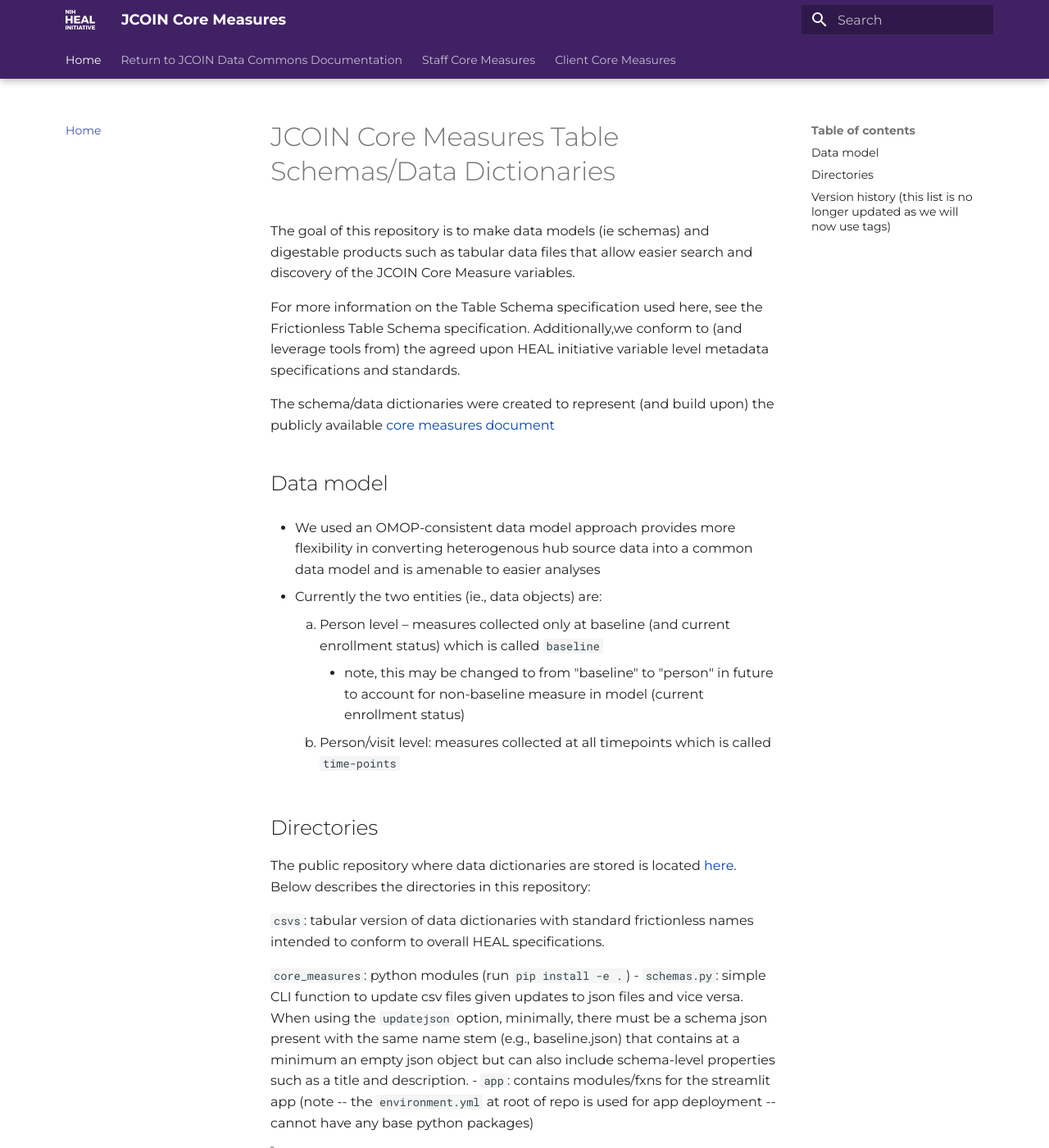
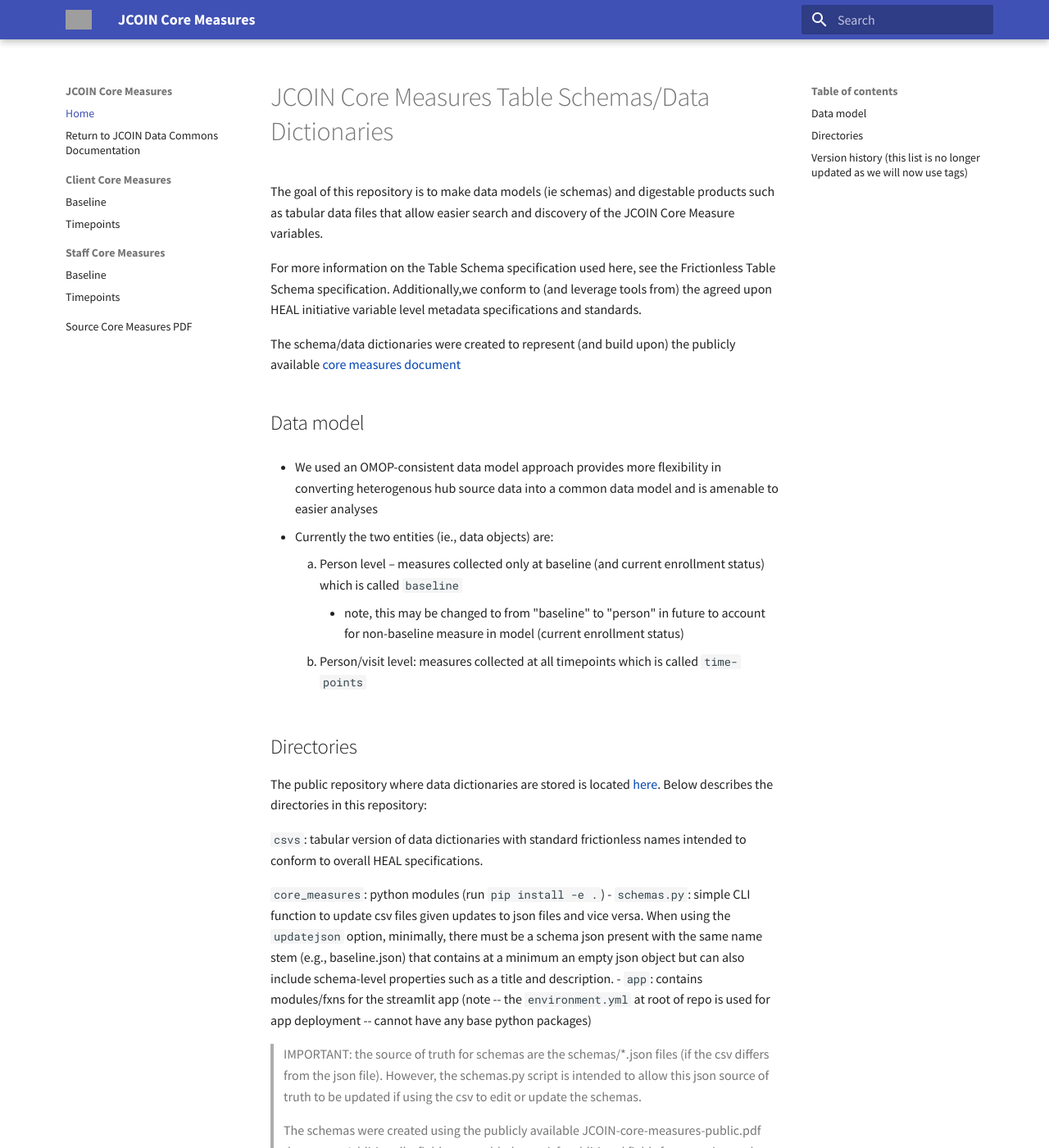
Before and after one commit to jcoin-maarc/JCOIN-Core-Measures, an MkDocs documentation site: the page built from docs/index.md, in a window 1280 px wide and 1400 px high. Shown: the whole window at 82% size. Built offline with MkDocs 1.6.1 and Material for MkDocs 9.7.7, drawn with Linux system fonts in a browser that asks for light colours; grey boxes are pictures that could not be loaded.

Commit message:
update to mkdocs yml

```diff
--- a/mkdocs.yml
+++ b/mkdocs.yml
@@ -4,23 +4,26 @@ site_url: https://jcoin-maarc.github.io/JCOIN-Core-Measures
 nav:
   - Home: index.md
   - Return to JCOIN Data Commons Documentation: https://jcoin-maarc.github.io/jdc-docs-public/
+  - Client Core Measures:
+    - Baseline: https://mbkranz-jcoin-core-measures-appmain-ah4ety.streamlit.app/table-schema-baseline
+    - Timepoints: https://mbkranz-jcoin-core-measures-appmain-ah4ety.streamlit.app/table-schema-time-points
   - Staff Core Measures:
-    - staff.md
-  - Client Core Measures:
-    - clients.md
+    - Baseline: https://mbkranz-jcoin-core-measures-appmain-ah4ety.streamlit.app/table-schema-staff-baseline
+    - Timepoints: https://mbkranz-jcoin-core-measures-appmain-ah4ety.streamlit.app/table-schema-staff-time-points
+  - Source Core Measures PDF: source.md
+
 theme:
   name: material
   palette:
-    scheme: heal_platform
+    scheme: jdc
   font:
-    text: Montserrat
-  logo: assets/HEAL_Initiative_White-cropped.svg
+    text: Source Sans Pro
+  logo: assets/heal_logo.png
   features:
-    - navigation.indexes
-    - navigation.indexes
-    - navigation.tracking
-    - navigation.tabs
-    - navigation.tabs.sticky
+    # Disable for now, as it causes problems with links to sections in Safari
+    # https://github.com/squidfunk/mkdocs-material/issues/3797
+    - navigation.sections
+    #- toc.integrate
   favicon: assets/heal_logo.png
 extra_css:
   - stylesheets/extra.css
@@ -28,7 +31,6 @@ extra:
   homepage: https://jcoin.datacommons.io/
 use_directory_urls: true
 markdown_extensions:
-  - tables
   - admonition
   - attr_list
   - md_in_html
@@ -39,13 +41,9 @@ markdown_extensions:
   - pymdownx.details
   - pymdownx.snippets:
       url_download: True
-  - pymdownx.tabbed:
-      alternate_style: true
 plugins:
   - search
   - mkdocs-video:
       is_video: True
   # - mermaid2
   #- offline
-extra_javascript:
-  - javascripts/filterTable.js
```
